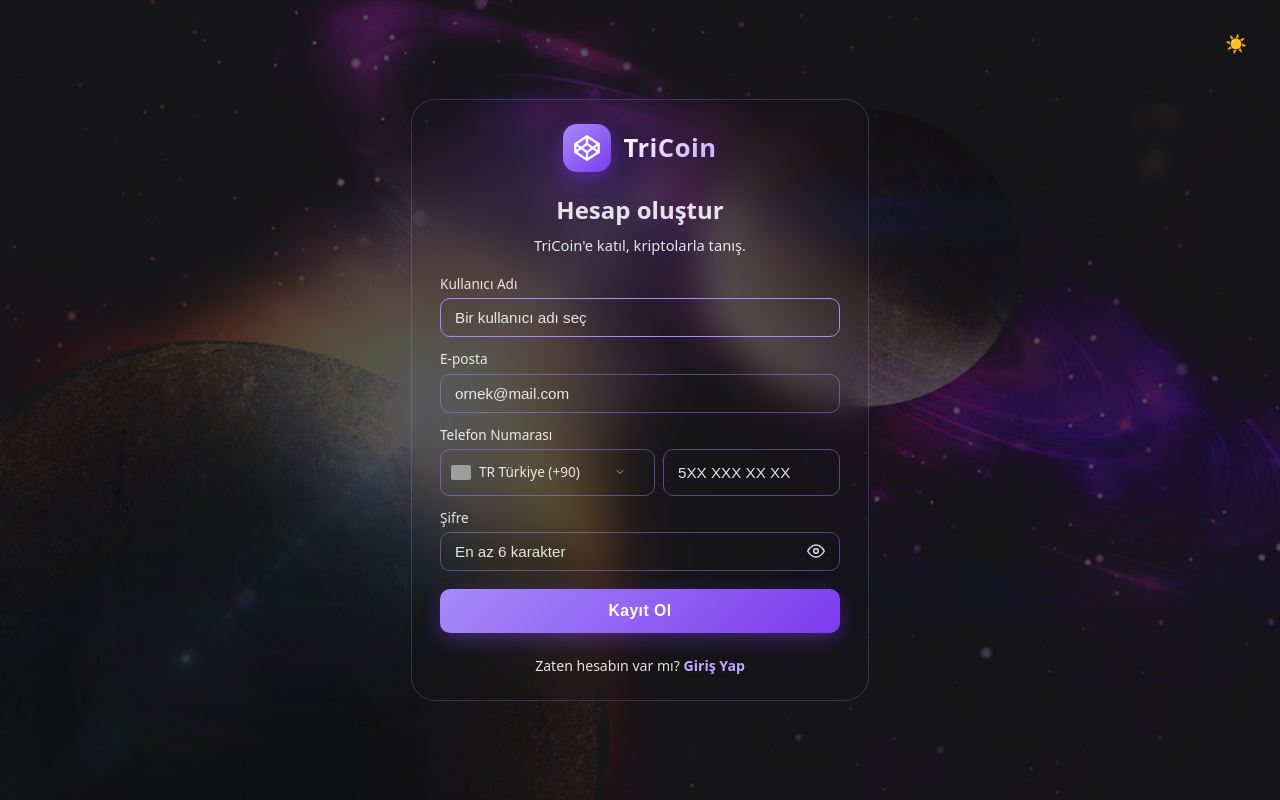
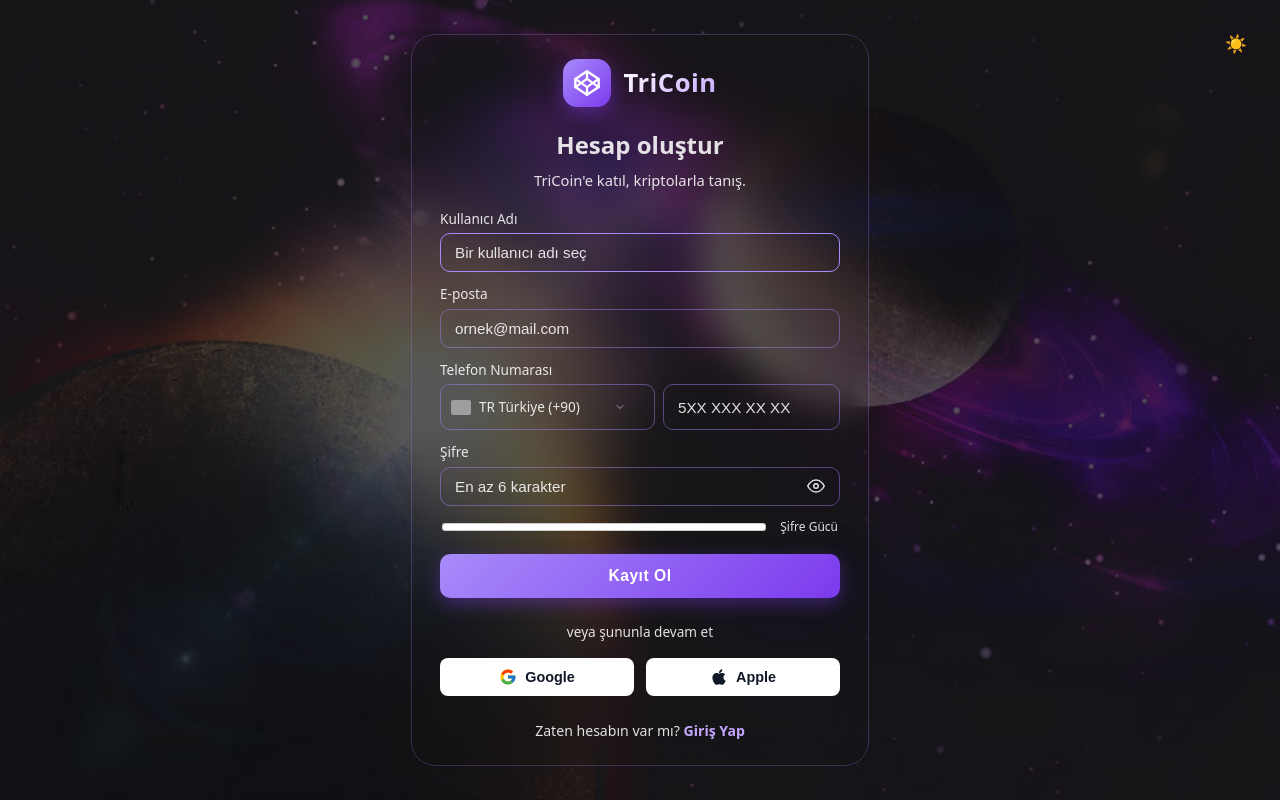
Before and after one commit to volkanyks57/i2i-Academy-TriCoin-17, a React (Vite) app in the folder web-app/: page /register in a window 1280 px wide. Built offline with nearby package versions, Linux system fonts and the light colour scheme; grey boxes are pictures that could not be loaded.

Commit message:
add password strength bar, social buttons and loading spinner

```diff
--- a/web-app/src/index.css
+++ b/web-app/src/index.css
@@ -487,6 +487,106 @@
 
 .auth-input::placeholder {
   color: var(--text-secondary);
+}
+
+/* Password Strength Indicator */
+.password-strength {
+  margin-top: 8px;
+  display: flex;
+  align-items: center;
+  justify-content: space-between;
+  padding: 0 2px;
+}
+
+.strength-bar-bg {
+  height: 6px;
+  flex: 1;
+  background: #ffffff; /* İçi beyaz */
+  border: 1px solid rgba(128, 128, 128, 0.4); /* Daha belirgin gri çerçeve */
+  border-radius: 3px;
+  margin-right: 12px;
+  overflow: hidden;
+}
+
+.strength-bar-fill {
+  height: 100%;
+  width: 0%;
+  border-radius: 2px;
+  transition: all 0.3s ease;
+  background: transparent;
+}
+
+.strength-bar-fill.active-0 { width: 0%; }
+.strength-bar-fill.active-1 { width: 25%; background: #ef4444; } /* Red for Weak */
+.strength-bar-fill.active-2 { width: 50%; background: #f59e0b; } /* Orange for Fair */
+.strength-bar-fill.active-3 { width: 75%; background: #3b82f6; } /* Blue for Good */
+.strength-bar-fill.active-4 { width: 100%; background: #10b981; } /* Green for Strong */
+
+.strength-text {
+  font-size: 0.75rem;
+  color: var(--text-secondary);
+  font-weight: 500;
+  min-width: 60px;
+  text-align: right;
+  transition: color 0.3s ease;
+}
+
+/* Social Auth Buttons */
+.auth-separator {
+  display: flex;
+  align-items: center;
+  text-align: center;
+  margin: 24px 0 16px 0;
+  color: var(--text-secondary);
+  font-size: 0.85rem;
+}
+
+.auth-separator::before,
+.auth-separator::after {
+  content: '';
+  flex: 1;
+  border-bottom: 1px solid var(--border-color);
+}
+
+.auth-separator:not(:empty)::before {
+  margin-right: .5em;
+}
+
+.auth-separator:not(:empty)::after {
+  margin-left: .5em;
+}
+
+.auth-social-buttons {
+  display: flex;
+  gap: 12px;
+  margin-bottom: 24px;
+}
+
+.auth-social-btn {
+  flex: 1;
+  display: flex;
+  align-items: center;
+  justify-content: center;
+  gap: 8px;
+  padding: 10px;
+  border: 1px solid var(--border-color);
+  background: #ffffff;
+  border-radius: 8px;
+  font-size: 0.9rem;
+  color: #111827; /* Beyaz zemin üzerinde net okunması için koyu renk */
+  font-weight: 600; /* Biraz daha kalın font */
+  cursor: pointer;
+  transition: all 0.2s ease;
+}
+
+.auth-social-btn:hover {
+  background: #f3f4f6; /* Hover durumunda çok hafif gri */
+  border-color: #9ca3af;
+}
+
+.auth-social-btn svg {
+  width: 18px;
+  height: 18px;
 }
 
 .auth-phone-wrapper {
--- a/web-app/src/pages/Login.jsx
+++ b/web-app/src/pages/Login.jsx
@@ -117,9 +117,30 @@
           {error && <div className="auth-error">{error}</div>}
 
           <button type="submit" className="auth-submit" disabled={loading}>
-            {loading ? 'Giriş yapılıyor...' : 'Giriş Yap'}
+            {loading ? (
+              <span className="auth-submit-loading">
+                <span className="auth-spinner"></span>
+                Giriş yapılıyor...
+              </span>
+            ) : (
+              'Giriş Yap'
+            )}
           </button>
         </form>
+
+        <div className="auth-separator">
+          <span>veya şununla devam et</span>
+        </div>
+        <div className="auth-social-buttons">
+          <button type="button" className="auth-social-btn" onClick={() => console.log('Google ile giriş')}>
+            <svg xmlns="http://www.w3.org/2000/svg" viewBox="0 0 48 48"><path fill="#FFC107" d="M43.611 20.083H42V20H24v8h11.303c-1.649 4.657-6.08 8-11.303 8-6.627 0-12-5.373-12-12s5.373-12 12-12c3.059 0 5.842 1.154 7.961 3.039l5.657-5.657C34.046 6.053 29.268 4 24 4 12.955 4 4 12.955 4 24s8.955 20 20 20 20-8.955 20-20c0-1.341-.138-2.65-.389-3.917z"/><path fill="#FF3D00" d="m6.306 14.691 6.571 4.819C14.655 15.108 18.961 12 24 12c3.059 0 5.842 1.154 7.961 3.039l5.657-5.657C34.046 6.053 29.268 4 24 4 16.318 4 9.656 8.337 6.306 14.691z"/><path fill="#4CAF50" d="M24 44c5.166 0 9.86-1.977 13.409-5.192l-6.19-5.238A11.91 11.91 0 0 1 24 36c-5.222 0-9.649-3.342-11.299-8.015l-6.55 5.064C9.495 39.73 16.208 44 24 44z"/><path fill="#1976D2" d="M43.611 20.083H42V20H24v8h11.303a12.04 12.04 0 0 1-4.087 5.571l.003-.002 6.19 5.238C36.971 39.205 44 34 44 24c0-1.341-.138-2.65-.389-3.917z"/></svg>
+            Google
+          </button>
+          <button type="button" className="auth-social-btn" onClick={() => console.log('Apple ile giriş')}>
+            <svg xmlns="http://www.w3.org/2000/svg" viewBox="0 0 384 512" fill="currentColor"><path d="M318.7 268.7c-.2-36.7 16.4-64.4 50-84.8-18.8-26.9-47.2-41.7-84.7-44.6-35.5-2.8-74.3 20.7-88.5 20.7-15 0-49.4-19.7-76.4-19.7C63.3 141.2 4 184.8 4 273.5q0 39.3 14.4 81.2c12.8 36.7 59 126.7 107.2 125.2 25.2-.6 43-17.9 75.8-17.9 31.8 0 48.3 17.9 76.4 17.9 48.6-.7 90.4-82.5 102.6-119.3-65.2-30.7-61.7-90-61.7-91.9zm-56.6-164.2c27.3-32.4 24.8-61.9 24-72.5-24.1 1.4-52 16.4-67.9 34.9-17.5 19.8-27.8 44.3-25.6 71.9 26.1 2 49.9-11.4 69.5-34.3z"/></svg>
+            Apple
+          </button>
+        </div>
 
         <div className="auth-footer">
           Hesabın yok mu? <Link to="/register" className="auth-link">Kayıt Ol</Link>
--- a/web-app/src/pages/Register.jsx
+++ b/web-app/src/pages/Register.jsx
@@ -63,6 +63,24 @@
 
   const validatePhone = (phone) => {
     return /^\d{7,14}$/.test(phone);
+  };
+
+  const calculatePasswordStrength = (password) => {
+    let score = 0;
+    if (!password) return score;
+    if (password.length >= 6) score += 1;
+    if (password.length >= 10) score += 1;
+    if (/[A-Z]/.test(password)) score += 1;
+    if (/[0-9]/.test(password)) score += 1;
+    if (/[^A-Za-z0-9]/.test(password)) score += 1;
+    return Math.min(score, 4);
+  };
+
+  const getStrengthText = (score) => {
+    if (score <= 1) return 'Zayıf';
+    if (score === 2) return 'Orta';
+    if (score === 3) return 'İyi';
+    return 'Güçlü';
   };
 
   const handleRegister = async (e) => {
@@ -236,6 +254,14 @@
                     )}
                   </button>
                 </div>
+                <div className="password-strength">
+                  <div className="strength-bar-bg">
+                    <div className={`strength-bar-fill active-${calculatePasswordStrength(formData.password)}`}></div>
+                  </div>
+                  <span className="strength-text">
+                    {formData.password ? getStrengthText(calculatePasswordStrength(formData.password)) : 'Şifre Gücü'}
+                  </span>
+                </div>
               </label>
 
               {error && <div className="auth-error">{error}</div>}
@@ -256,6 +282,20 @@
               </button>
             </form>
 
+            <div className="auth-separator">
+              <span>veya şununla devam et</span>
+            </div>
+            <div className="auth-social-buttons">
+              <button type="button" className="auth-social-btn" onClick={() => console.log('Google ile kayıt')}>
+                <svg xmlns="http://www.w3.org/2000/svg" viewBox="0 0 48 48"><path fill="#FFC107" d="M43.611 20.083H42V20H24v8h11.303c-1.649 4.657-6.08 8-11.303 8-6.627 0-12-5.373-12-12s5.373-12 12-12c3.059 0 5.842 1.154 7.961 3.039l5.657-5.657C34.046 6.053 29.268 4 24 4 12.955 4 4 12.955 4 24s8.955 20 20 20 20-8.955 20-20c0-1.341-.138-2.65-.389-3.917z"/><path fill="#FF3D00" d="m6.306 14.691 6.571 4.819C14.655 15.108 18.961 12 24 12c3.059 0 5.842 1.154 7.961 3.039l5.657-5.657C34.046 6.053 29.268 4 24 4 16.318 4 9.656 8.337 6.306 14.691z"/><path fill="#4CAF50" d="M24 44c5.166 0 9.86-1.977 13.409-5.192l-6.19-5.238A11.91 11.91 0 0 1 24 36c-5.222 0-9.649-3.342-11.299-8.015l-6.55 5.064C9.495 39.73 16.208 44 24 44z"/><path fill="#1976D2" d="M43.611 20.083H42V20H24v8h11.303a12.04 12.04 0 0 1-4.087 5.571l.003-.002 6.19 5.238C36.971 39.205 44 34 44 24c0-1.341-.138-2.65-.389-3.917z"/></svg>
+                Google
+              </button>
+              <button type="button" className="auth-social-btn" onClick={() => console.log('Apple ile kayıt')}>
+                <svg xmlns="http://www.w3.org/2000/svg" viewBox="0 0 384 512" fill="currentColor"><path d="M318.7 268.7c-.2-36.7 16.4-64.4 50-84.8-18.8-26.9-47.2-41.7-84.7-44.6-35.5-2.8-74.3 20.7-88.5 20.7-15 0-49.4-19.7-76.4-19.7C63.3 141.2 4 184.8 4 273.5q0 39.3 14.4 81.2c12.8 36.7 59 126.7 107.2 125.2 25.2-.6 43-17.9 75.8-17.9 31.8 0 48.3 17.9 76.4 17.9 48.6-.7 90.4-82.5 102.6-119.3-65.2-30.7-61.7-90-61.7-91.9zm-56.6-164.2c27.3-32.4 24.8-61.9 24-72.5-24.1 1.4-52 16.4-67.9 34.9-17.5 19.8-27.8 44.3-25.6 71.9 26.1 2 49.9-11.4 69.5-34.3z"/></svg>
+                Apple
+              </button>
+            </div>
+
             <div className="auth-footer">
               Zaten hesabın var mı? <Link to="/login" className="auth-link">Giriş Yap</Link>
             </div>
```
